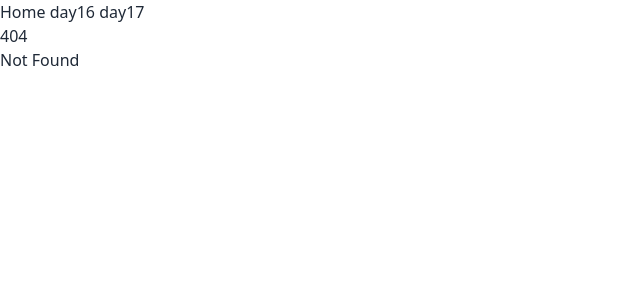
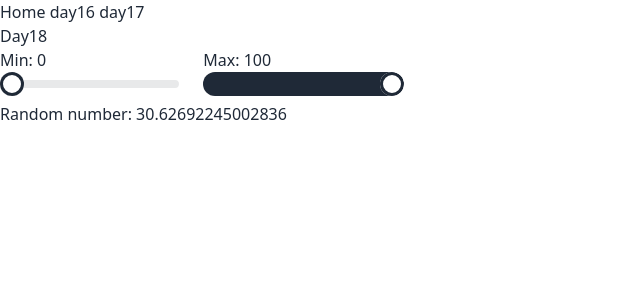
Before and after one commit to toddLiao469469/30days-for-svelte5, a SvelteKit app: page /day18 in a window 1280 px wide. Before the commit this address had no page. Shown: the top 300 px of the page, without its empty margins (0-640 px from the left). Built offline with nearby package versions, Linux system fonts and the light colour scheme.

Commit message:
feat: add day18 (#10)

```diff
--- /dev/null
+++ b/src/routes/+error.svelte
@@ -0,0 +1,6 @@
+<script lang="ts">
+	import { page } from '$app/stores';
+</script>
+
+<h1>status:{$page?.status}</h1>
+<h1>message:{$page?.error?.message}</h1>
--- /dev/null
+++ b/src/routes/api/random-number/+server.ts
@@ -0,0 +1,12 @@
+import { error } from '@sveltejs/kit';
+import type { RequestHandler } from './$types';
+export const GET: RequestHandler = ({ url }) => {
+	const min = Number(url.searchParams.get('min') ?? '0');
+	const max = Number(url.searchParams.get('max') ?? '1');
+	const d = max - min;
+	if (isNaN(d) || d < 0) {
+		throw error(400, 'min and max must be numbers, and min must be less than max');
+	}
+	const random = min + Math.random() * d;
+	return new Response(String(random));
+};
--- /dev/null
+++ b/src/routes/day18/+page.svelte
@@ -0,0 +1,40 @@
+<script lang="ts">
+	let min = $state(0);
+	let max = $state(100);
+	const getRandomNumber = async ({ min, max }: { min: number; max: number }): Promise<number> => {
+		const response = await fetch(`/api/random-number?min=${min}&max=${max}`);
+
+		if (response.ok) {
+			return response.json();
+		}
+
+		const error = await response.json();
+
+		throw new Error(error.message);
+	};
+
+	// const getRandomNumber = async ({ min, max }: { min: number; max: number }): Promise<number> => {
+	// 	return fetch(`/api/random-number?min=${min}&max=${max}`).then((x) => x.json());
+	// };
+</script>
+
+<h1>Day18</h1>
+
+<div class="flex gap-6 w-1/2">
+	<label for="min">
+		Min: {min}
+
+		<input type="range" min="0" max="100" bind:value={min} class="range" />
+	</label>
+	<label for="max">
+		Max: {max}
+
+		<input type="range" min="0" max="100" bind:value={max} class="range" />
+	</label>
+</div>
+
+{#await getRandomNumber({ min, max }) then number}
+	<p>Random number: {number}</p>
+{:catch error}
+	<p style="color: red;">{error.message}</p>
+{/await}
```
